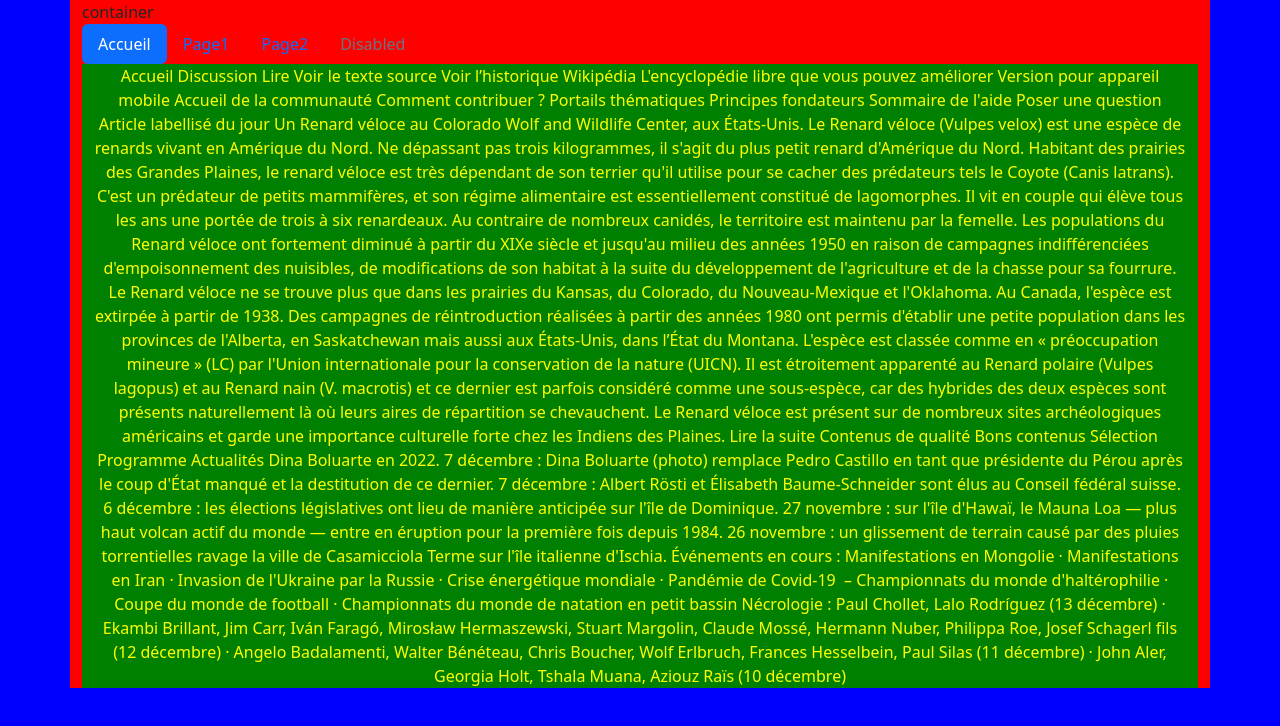
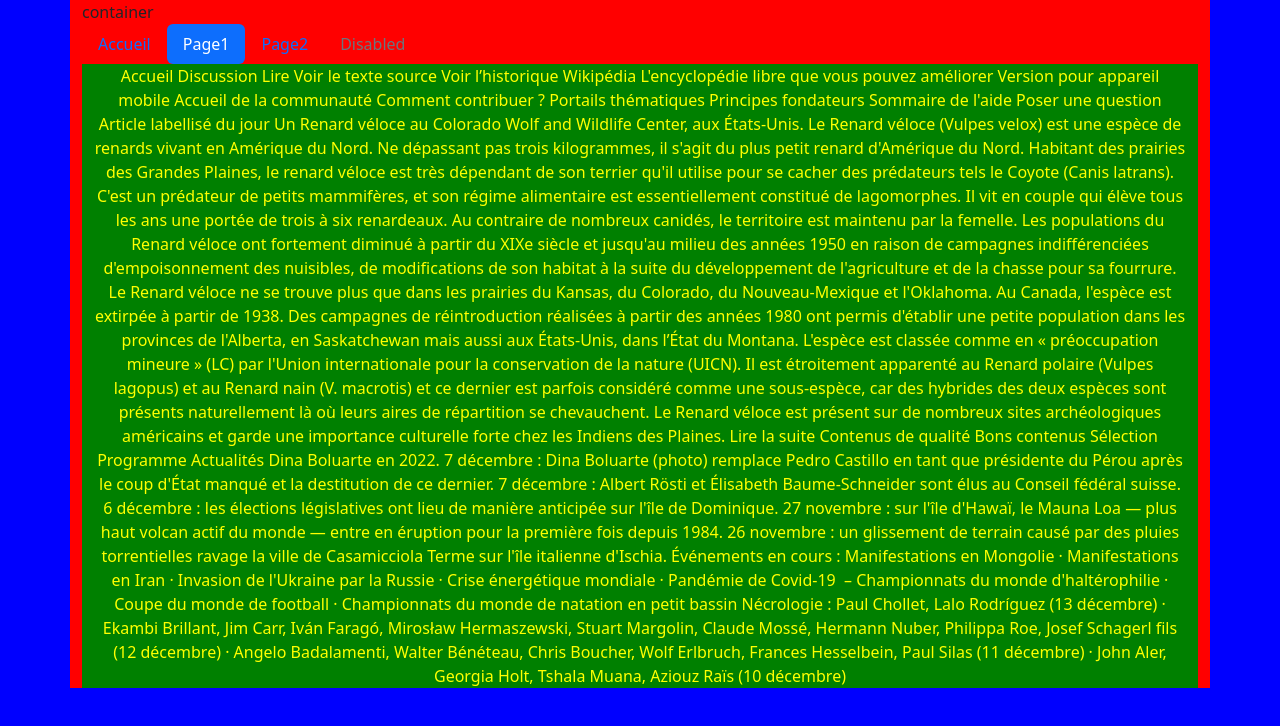
Before and after one commit to gallalain/test, a plain HTML site: page page1.html in a window 1280 px wide. Drawn offline with nearby package versions, Linux system fonts and the light colour scheme.

Commit message:
Update page1.html

```diff
--- a/page1.html
+++ b/page1.html
@@ -1,7 +1,7 @@
 <!DOCTYPE html>
 <html>
   <head>
-    <title>Cours Complet Bootstrap 4</title>
+    <title>Page 1</title>
     <meta charset='utf-8'>
     <meta name="viewport" content="width=device-width, initial-scale=1, shrink-to-fit=no">
     <!-- CSS only -->
@@ -12,10 +12,10 @@
 <div class ="container"> container
   <ul class="nav nav-pills">
   <li class="nav-item">
-    <a class="nav-link active" aria-current="page" href="index.html">Accueil</a>
+    <a class="nav-link" aria-current="page" href="index.html">Accueil</a>
   </li>
   <li class="nav-item">
-    <a class="nav-link" href="page1.html">Page1</a>
+    <a class="nav-link active" href="page1.html">Page1</a>
   </li>
   <li class="nav-item">
     <a class="nav-link" href="page2.html">Page2</a>
```
